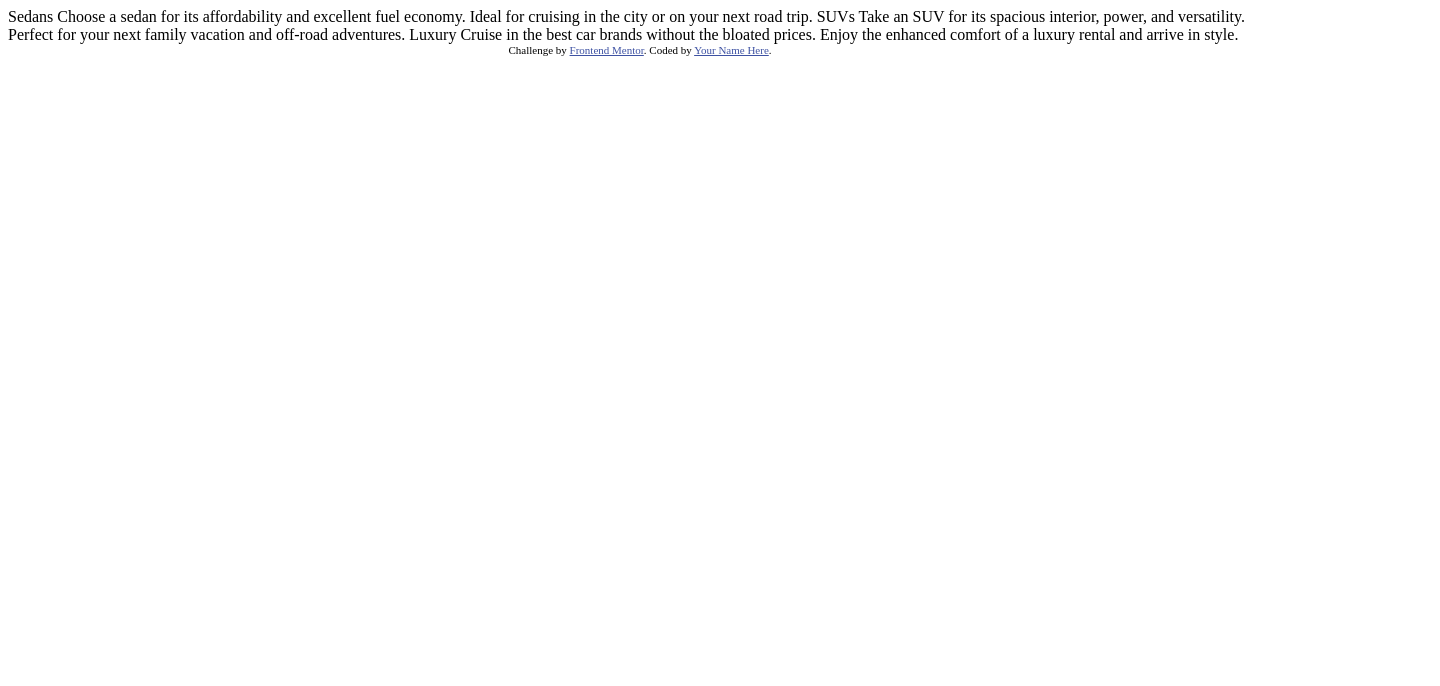
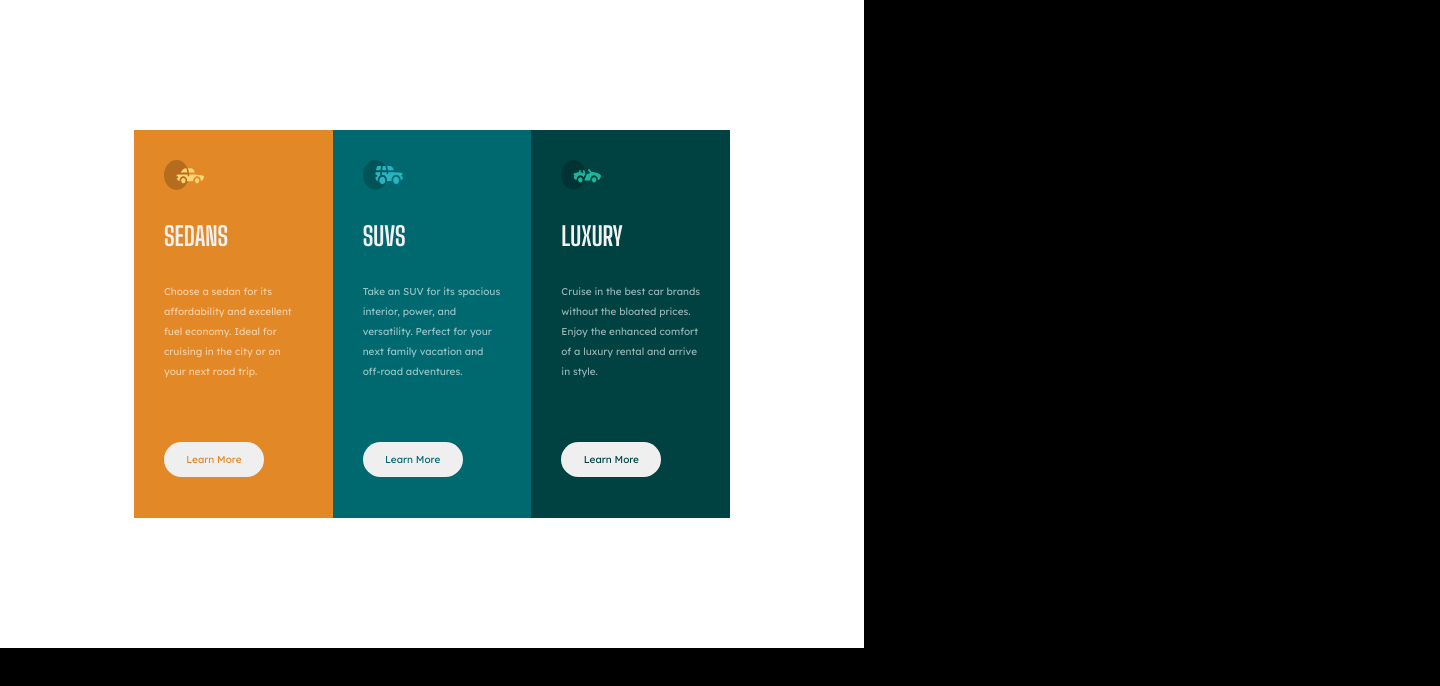
Before and after one commit to arslancos/3-column_Preview_Card, a plain HTML site: page index.html in a window 1280 px wide. Shown: the whole page, 1440 px wide, since content can reach past the window. Drawn offline with Linux system fonts and the light colour scheme.

Commit message:
First cards.

```diff
--- a/index.html
+++ b/index.html
@@ -3,34 +3,34 @@
 <head>
   <meta charset="UTF-8">
   <meta name="viewport" content="width=device-width, initial-scale=1.0"> <!-- displays site properly based on user's device -->
-
   <link rel="icon" type="image/png" sizes="32x32" href="./images/favicon-32x32.png">
 
-  <title>Frontend Mentor | 3-column preview card component</title>
-
-  <!-- Feel free to remove these styles or customise in your own stylesheet 👍 -->
-  <style>
-    .attribution { font-size: 11px; text-align: center; }
-    .attribution a { color: hsl(228, 45%, 44%); }
-  </style>
+  <title>3-column preview card component</title>
+  <link rel="stylesheet" href="style.css">
 </head>
 <body>
-
-  Sedans
-  Choose a sedan for its affordability and excellent fuel economy. Ideal for cruising in the city
-  or on your next road trip.
-
-  SUVs
-  Take an SUV for its spacious interior, power, and versatility. Perfect for your next family vacation
-  and off-road adventures.
-
-  Luxury
-  Cruise in the best car brands without the bloated prices. Enjoy the enhanced comfort of a luxury
-  rental and arrive in style.
-
-  <div class="attribution">
-    Challenge by <a href="https://www.frontendmentor.io?ref=challenge" target="_blank">Frontend Mentor</a>.
-    Coded by <a href="#">Your Name Here</a>.
+  <div class="container">
+    <div class="cards">
+      <img src="images/icon-sedans.svg" alt="" class="icons">
+      <h1 class="header">SEDANS</h1>
+      <p class="desc">Choose a sedan for its affordability and excellent fuel economy. Ideal for cruising in the city
+        or on your next road trip.</p>
+      <button type="button" class="buts but1">Learn More</button>
+    </div>
+    <div class="cards">
+      <img src="images/icon-suvs.svg" alt="" class="icons">
+      <h1 class="header">SUVS</h1>
+      <p class="desc">Take an SUV for its spacious interior, power, and versatility. Perfect for your next family vacation
+        and off-road adventures.</p>
+      <button type="button" class="buts but2">Learn More</button>
+    </div>
+    <div class="cards">
+      <img src="images/icon-luxury.svg" alt="" class="icons">
+      <h1 class="header">LUXURY</h1>
+      <p class="desc">Cruise in the best car brands without the bloated prices. Enjoy the enhanced comfort of a luxury
+        rental and arrive in style.</p>
+      <button type="button" class="buts but3">Learn More</button>
+    </div>
   </div>
 </body>
 </html>
--- /dev/null
+++ b/style.css
@@ -0,0 +1,153 @@
+/*   <style>
+.attribution { font-size: 11px; text-align: center; }
+.attribution a { color: hsl(228, 45%, 44%); }
+</style>
+## Layout
+
+The designs were created to the following widths:
+
+- Mobile: 375px
+- Desktop: 1440px
+
+## Colors
+
+### Primary
+
+Bright orange: hsl(31, 77%, 52%)
+Dark cyan: hsl(184, 100%, 22%)
+Very dark cyan: hsl(179, 100%, 13%)
+
+### Neutral
+
+Transparent white (paragraphs): hsla(0, 0%, 100%, 0.75)
+Very light gray (background, headings, buttons): hsl(0, 0%, 95%)
+
+## Typography
+
+### Body Copy
+
+- Font size: 15px
+
+### Font
+
+- Family: [Lexend Deca](https://fonts.google.com/specimen/Lexend+Deca)
+- Weights: 400
+
+- Family: [Big Shoulders Display](https://fonts.google.com/specimen/Big+Shoulders+Display)
+- Weights: 700
+*/
+@import url('https://fonts.googleapis.com/css2?family=Big+Shoulders+Display:wght@700&family=Lexend+Deca&display=swap');
+
+* {
+    margin: 0;
+    padding: 0;
+    box-sizing: border-box;
+}
+html {
+    font-size: 62.5%;
+}
+body {
+    width: 1440px;
+    height: 720px;
+    background-color: black;
+}
+.container {
+    width: 60%;
+    height: 90%;
+    display: flex;
+    justify-content: center;
+    align-items: center;
+    background-color: white;
+
+}
+.cards {
+    height: 60%;
+    width: 23%;
+    display: flex;
+    flex-direction: column;
+    padding: 3rem;
+    border: none;
+}
+.header {
+    padding: 3rem 0;
+    font-family: 'Big Shoulders Display', cursive;
+    font-weight: 700;
+    color: hsl(0, 0%, 95%);
+    font-size: 2.6rem;
+}
+.desc {
+    color: hsla(0, 0%, 100%, 0.75);
+    font-family: 'Lexend Deca', sans-serif;
+    line-height: 2;
+    opacity: 0.8;
+    margin-bottom: 6rem;
+
+}
+.cards:nth-child(1) {
+    background-color: hsl(31, 77%, 52%);
+}
+.cards:nth-child(2) {
+    background-color: hsl(184, 100%, 22%);
+}
+.cards:nth-child(3) {
+    background-color: hsl(179, 100%, 13%);
+}
+
+.icons {
+    width: 4rem;
+    height: 3rem;
+}
+.buts {
+    width: 10rem;
+    font-family: 'Lexend Deca', sans-serif;
+    font-weight: 400;
+    font-size: 1rem;
+    border-radius: 3rem;
+    height: 3.5rem;
+    border: none;
+}
+.cards .but1 {
+    color: hsl(31, 77%, 52%);
+
+}
+.cards .but1:hover {
+    color: hsla(0, 0%, 100%, 0.75);
+    background-color: hsl(31, 77%, 52%);
+    border: 1.5px solid white;
+}
+.cards .but2 {
+    color: hsl(184, 100%, 22%);
+
+}
+.cards .but2:hover {
+    color: hsla(0, 0%, 100%, 0.75);
+    background-color: hsl(184, 100%, 22%);
+    border: 1.5px solid white;
+}
+.cards .but3 {
+    color: hsl(179, 100%, 13%);
+
+}
+.cards .but3:hover {
+    color: hsla(0, 0%, 100%, 0.75);
+    background-color: hsl(179, 100%, 13%);
+    border: 1.5px solid white;
+}
+@media only screen and (max-width: 450px) {
+    .container {
+        width: 100%;
+        flex-direction: column;
+        display: block;
+    }
+    body {
+        width: 450px;
+        height: 720px;
+        background-color: black;
+    }
+    .cards {
+        height: 60%;
+        width: 80%;
+        display: block;
+        margin-left: 25px;
+    }
+}
```
